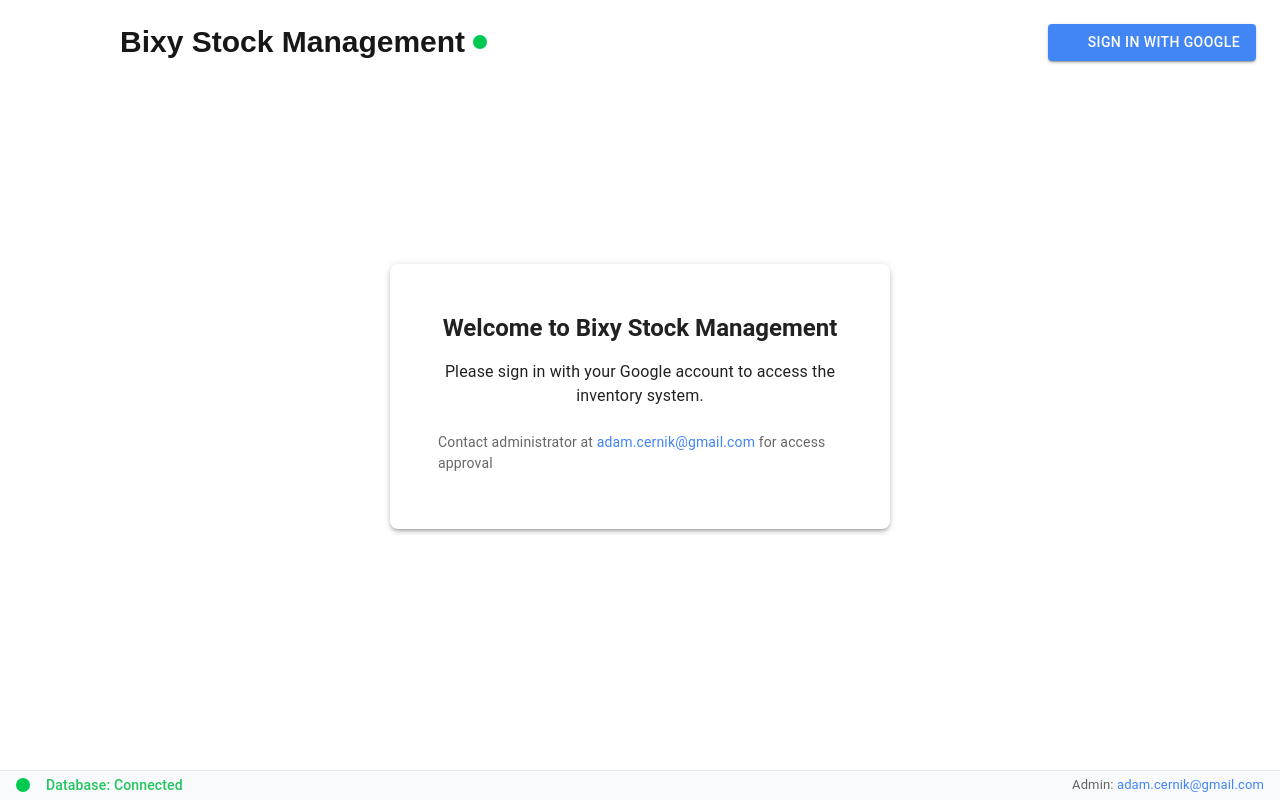
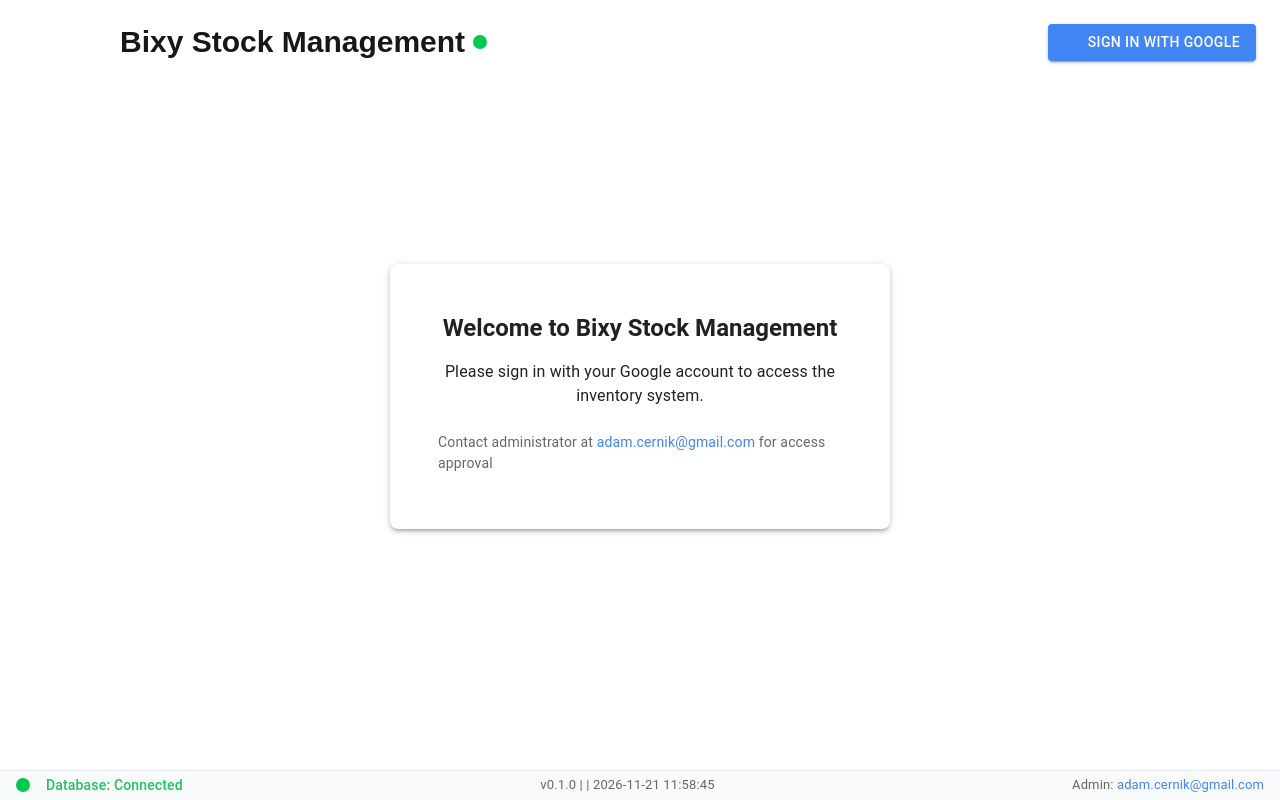
Before and after one commit to adamcernik/bixy, a Next.js app: page / in a window 1280 px wide. Built offline with nearby package versions, Linux system fonts and the light colour scheme; no server answers; the database is empty; some icons are missing.

Commit message:
Show app version, commit hash, and build date in footer using env vars from build

```diff
--- a/app/components/AppFooter.tsx
+++ b/app/components/AppFooter.tsx
@@ -13,6 +13,10 @@ export default function AppFooter() {
     statusText = 'Database: Error';
     statusColor = '#ef4444';
   }
+
+  const version = process.env.NEXT_PUBLIC_VERSION;
+  const commit = process.env.NEXT_PUBLIC_COMMIT;
+  const buildDate = process.env.NEXT_PUBLIC_BUILD_DATE;
 
   return (
     <Box
@@ -41,6 +45,9 @@ export default function AppFooter() {
           {statusText}
         </Typography>
       </Box>
+      <Typography variant="body2" sx={{ color: '#666', fontSize: 13, textAlign: 'center', flex: 1 }}>
+        v{version} | {commit} | {buildDate}
+      </Typography>
       <Typography variant="body2" sx={{ color: '#666', fontSize: 13 }}>
         Admin: <Link href="mailto:adam.cernik@gmail.com" sx={{ color: '#4285F4', textDecoration: 'none' }}>adam.cernik@gmail.com</Link>
       </Typography>
--- a/next.config.js
+++ b/next.config.js
@@ -1,5 +1,15 @@
 /** @type {import('next').NextConfig} */
+const { execSync } = require('child_process');
+const packageJson = require('./package.json');
+const commitHash = execSync('git rev-parse --short HEAD').toString().trim();
+const buildDate = new Date().toISOString().replace('T', ' ').substring(0, 19);
+
 const nextConfig = {
+  env: {
+    NEXT_PUBLIC_VERSION: packageJson.version,
+    NEXT_PUBLIC_COMMIT: commitHash,
+    NEXT_PUBLIC_BUILD_DATE: buildDate,
+  },
   images: {
     unoptimized: true, // Optional: only if you want static images
   },
```
